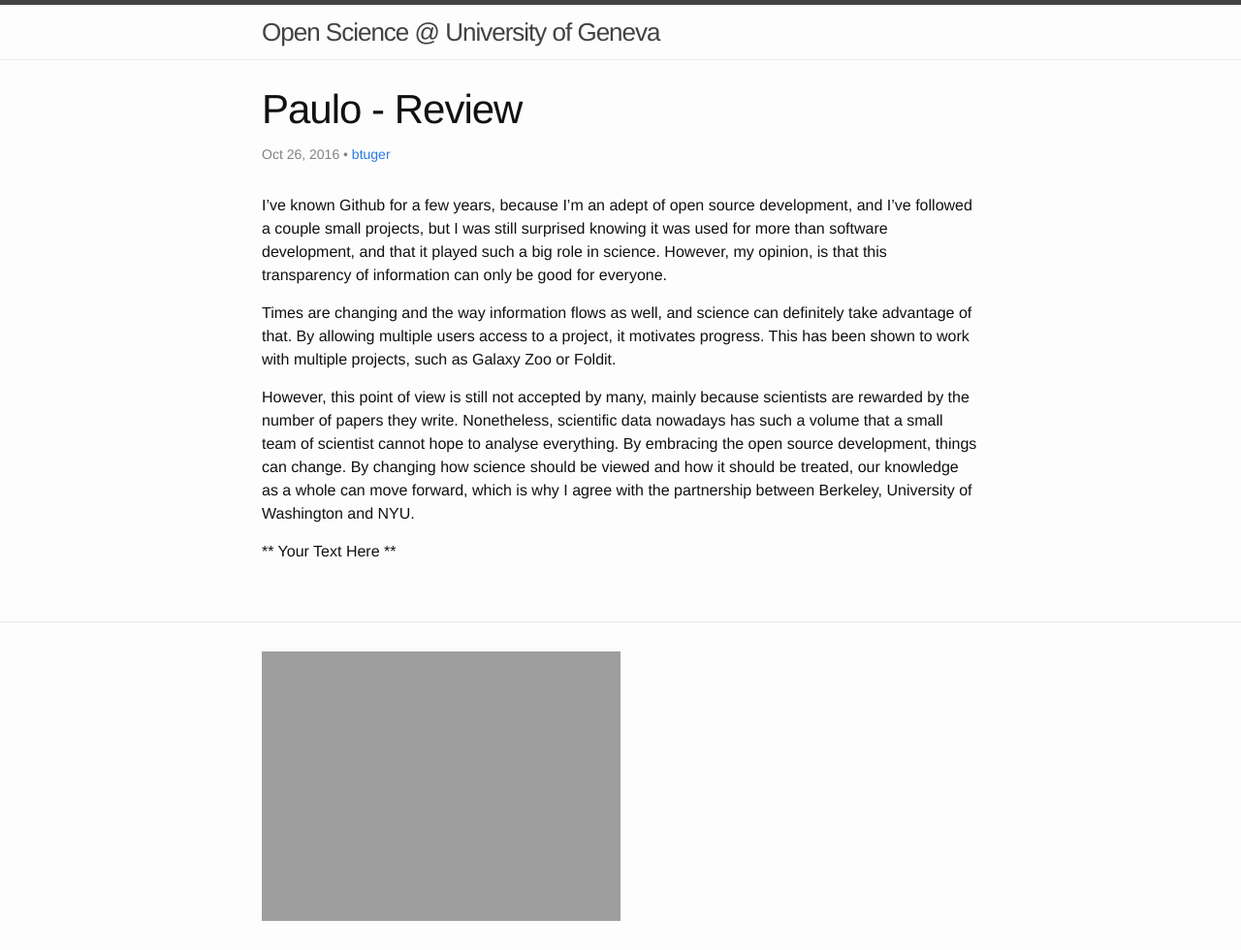
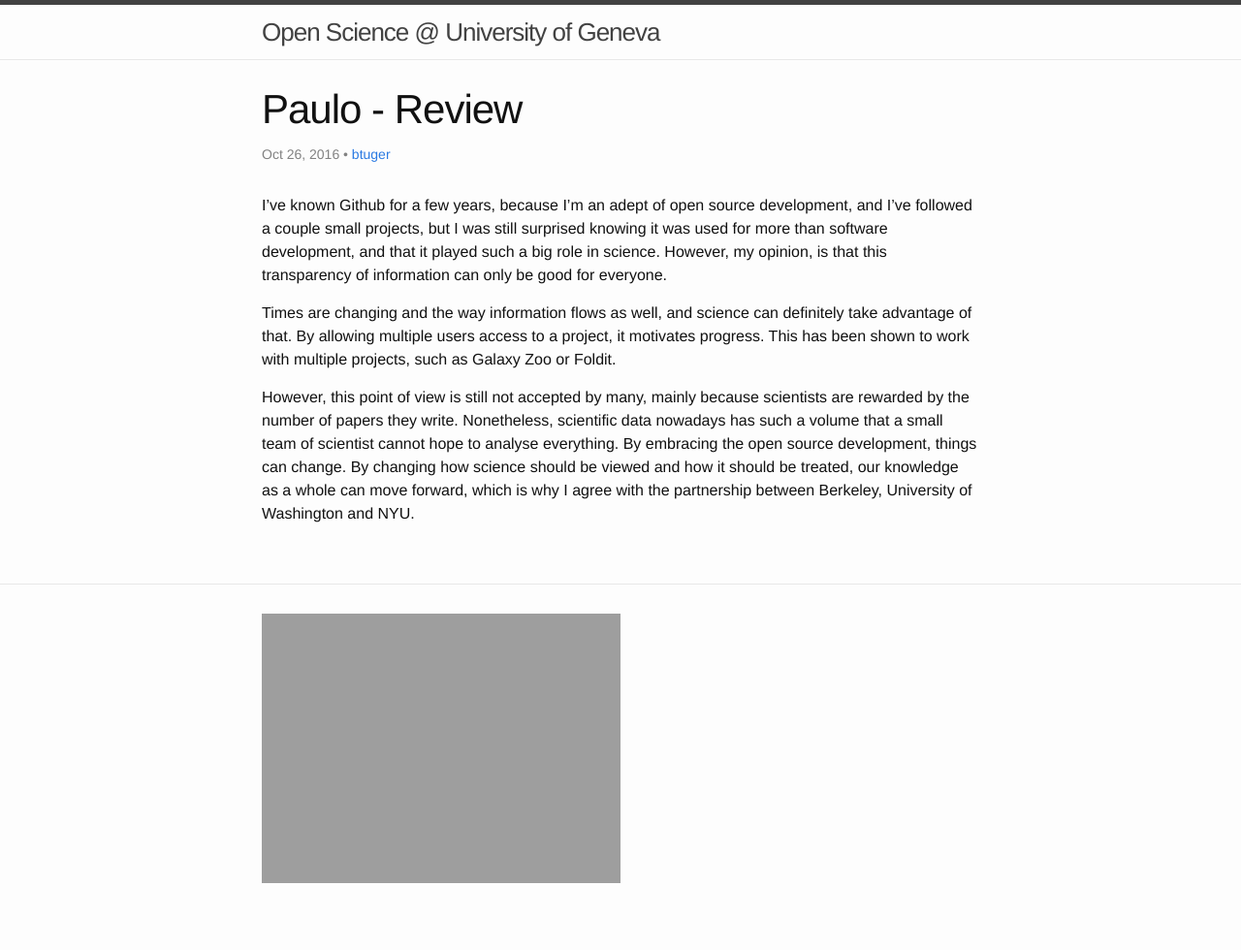
Before and after one commit to wazaahhh/openscience, a Jekyll site: the page built from _posts/2016-10-26-btuger.markdown, in a window 1280 px wide. Shown: the whole page at 97% size. Built offline with Jekyll 4.4.1, drawn with Linux system fonts in a browser that asks for light colours; after the commit the page ends 941 px from its top, so only the background shows below that.

Commit message:
Update 2016-10-26-btuger.markdown

```diff
--- a/_posts/2016-10-26-btuger.markdown
+++ b/_posts/2016-10-26-btuger.markdown
@@ -13,6 +13,3 @@ Times are changing and the way information flows as well, and science can defini
 
 However, this point of view is still not accepted by many, mainly because scientists are rewarded by the number of papers they write. Nonetheless, scientific data nowadays has such a volume that a small team of scientist cannot hope to analyse everything. By embracing the open source development, things can change.
 By changing how science should be viewed and how it should be treated, our knowledge as a whole can move forward, which is why I agree with the partnership between Berkeley, University of Washington and NYU.
-
-
-** Your Text Here **
```
